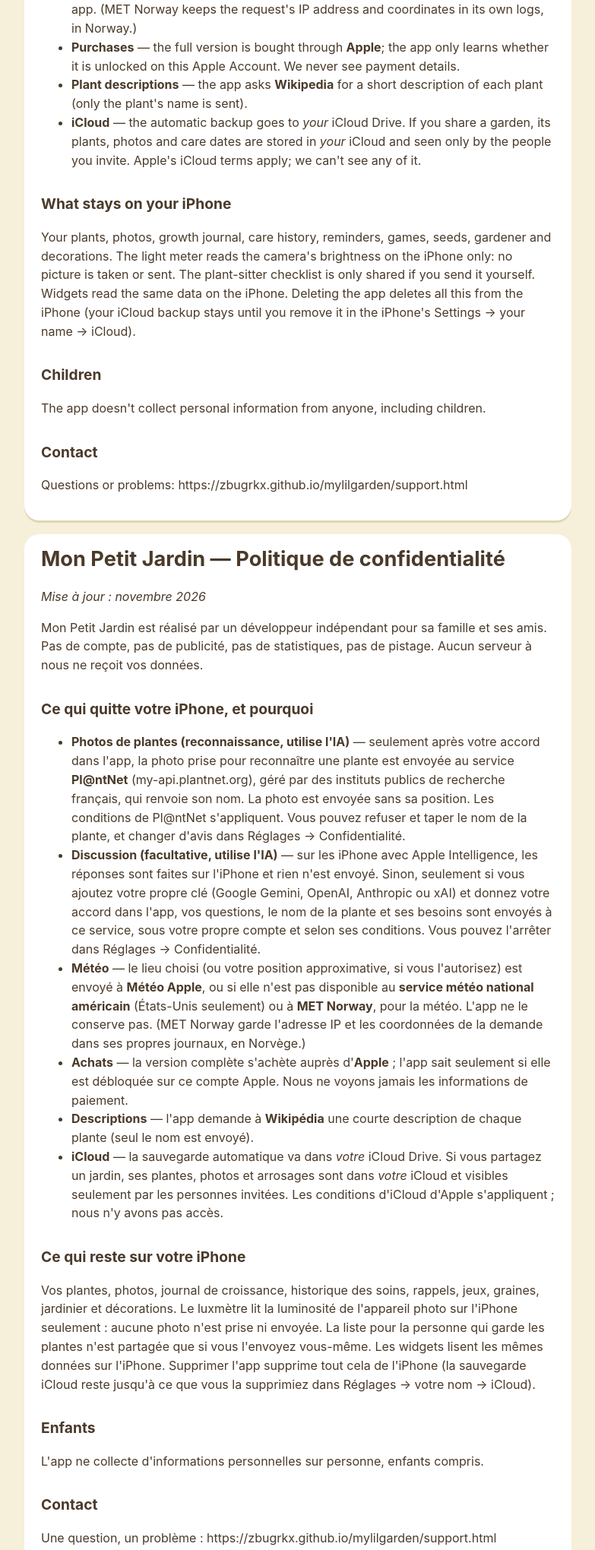
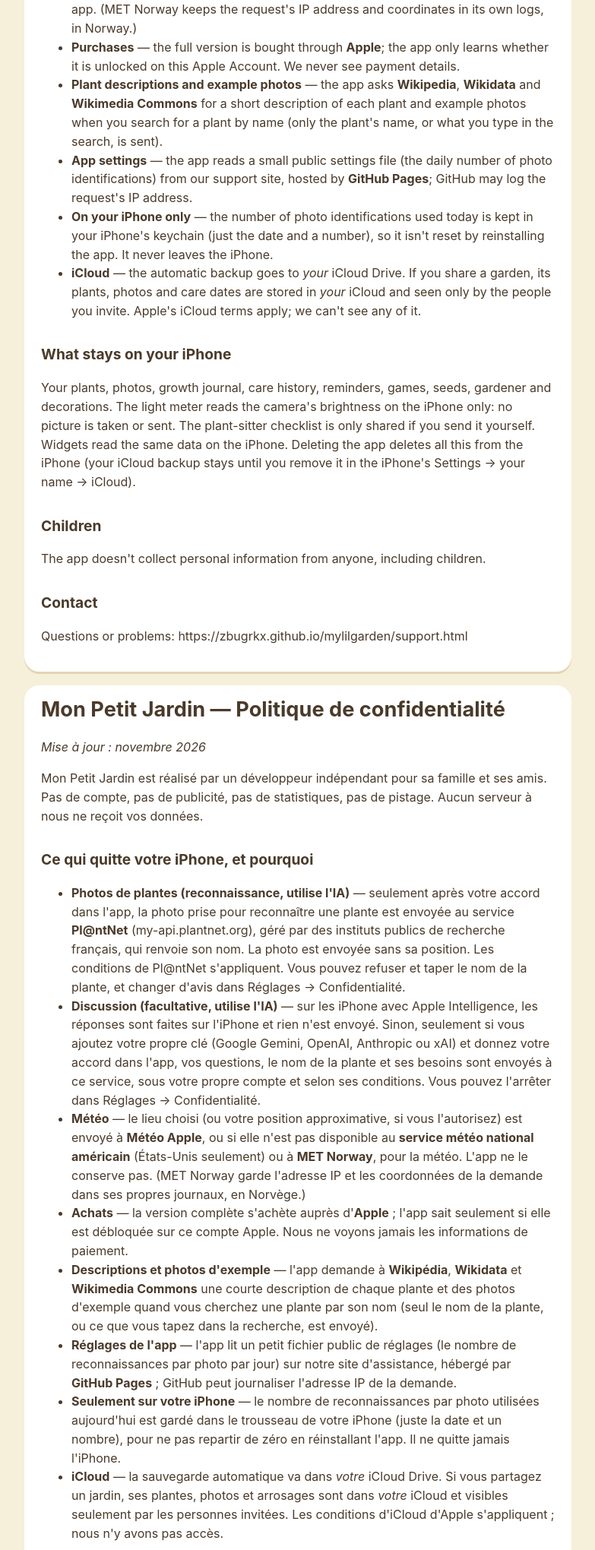
Before and after one commit to zbugrkx/mylilgarden, a plain HTML site: page privacy.html in a window 1280 px wide. Shown: the part 723-2763 px from the top of the page at 76% size, without its empty margins (248-1031 px from the left). Drawn offline with Linux system fonts and the light colour scheme.

Commit message:
Daily photo identification setting; privacy: example photos, settings file, on-device counter

```diff
--- a/privacy.html
+++ b/privacy.html
@@ -31,7 +31,13 @@ It has no accounts, no ads, no analytics and no tracking. We don't run any serve
   and coordinates in its own logs, in Norway.)</li>
 <li><strong>Purchases</strong> — the full version is bought through <strong>Apple</strong>; the app only learns whether it is
   unlocked on this Apple Account. We never see payment details.</li>
-<li><strong>Plant descriptions</strong> — the app asks <strong>Wikipedia</strong> for a short description of each plant (only the plant's name is sent).</li>
+<li><strong>Plant descriptions and example photos</strong> — the app asks <strong>Wikipedia</strong>, <strong>Wikidata</strong> and <strong>Wikimedia Commons</strong> for a short
+  description of each plant and example photos when you search for a plant by name (only the plant's name, or what you type
+  in the search, is sent).</li>
+<li><strong>App settings</strong> — the app reads a small public settings file (the daily number of photo identifications) from our
+  support site, hosted by <strong>GitHub Pages</strong>; GitHub may log the request's IP address.</li>
+<li><strong>On your iPhone only</strong> — the number of photo identifications used today is kept in your iPhone's keychain (just the
+  date and a number), so it isn't reset by reinstalling the app. It never leaves the iPhone.</li>
 <li><strong>iCloud</strong> — the automatic backup goes to <em>your</em> iCloud Drive. If you share a garden, its plants,
   photos and care dates are stored in <em>your</em> iCloud and seen only by the people you invite. Apple's
   iCloud terms apply; we can't see any of it.</li>
@@ -67,7 +73,13 @@ pas de publicité, pas de statistiques, pas de pistage. Aucun serveur à nous ne
   l'adresse IP et les coordonnées de la demande dans ses propres journaux, en Norvège.)</li>
 <li><strong>Achats</strong> — la version complète s'achète auprès d'<strong>Apple</strong> ; l'app sait seulement si elle est débloquée
   sur ce compte Apple. Nous ne voyons jamais les informations de paiement.</li>
-<li><strong>Descriptions</strong> — l'app demande à <strong>Wikipédia</strong> une courte description de chaque plante (seul le nom est envoyé).</li>
+<li><strong>Descriptions et photos d'exemple</strong> — l'app demande à <strong>Wikipédia</strong>, <strong>Wikidata</strong> et <strong>Wikimedia Commons</strong> une courte
+  description de chaque plante et des photos d'exemple quand vous cherchez une plante par son nom (seul le nom de la plante,
+  ou ce que vous tapez dans la recherche, est envoyé).</li>
+<li><strong>Réglages de l'app</strong> — l'app lit un petit fichier public de réglages (le nombre de reconnaissances par photo par jour)
+  sur notre site d'assistance, hébergé par <strong>GitHub Pages</strong> ; GitHub peut journaliser l'adresse IP de la demande.</li>
+<li><strong>Seulement sur votre iPhone</strong> — le nombre de reconnaissances par photo utilisées aujourd'hui est gardé dans le trousseau
+  de votre iPhone (juste la date et un nombre), pour ne pas repartir de zéro en réinstallant l'app. Il ne quitte jamais l'iPhone.</li>
 <li><strong>iCloud</strong> — la sauvegarde automatique va dans <em>votre</em> iCloud Drive. Si vous partagez un jardin, ses
   plantes, photos et arrosages sont dans <em>votre</em> iCloud et visibles seulement par les personnes
   invitées. Les conditions d'iCloud d'Apple s'appliquent ; nous n'y avons pas accès.</li>
--- /dev/null
+++ b/settings.json
@@ -0,0 +1 @@
+{"recognitionsPerDay": 5}
```
